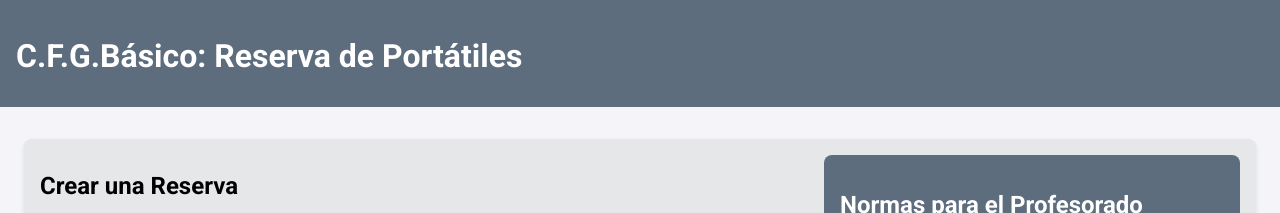
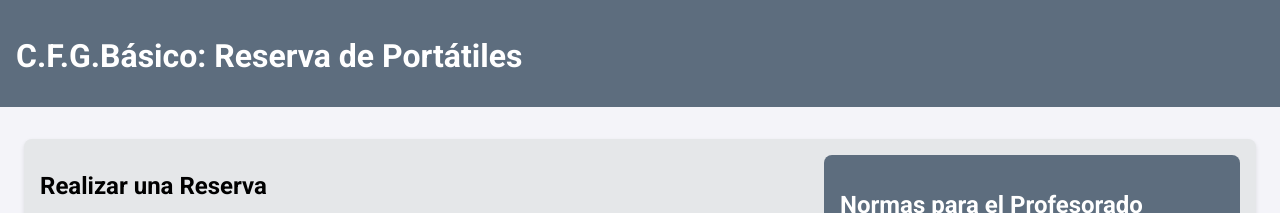
Before and after one commit to ix-mael/reserva-portatiles, a plain HTML site: page index.html in a window 1280 px wide. Shown: the top 213 px of the page. Drawn offline with Linux system fonts and the light colour scheme.

Commit message:
Update index.html

```diff
--- a/index.html
+++ b/index.html
@@ -128,7 +128,7 @@
     <div class="container">
         <!-- Formulario de Reserva -->
         <div class="form-container">
-            <h1>Crear una Reserva</h1>
+            <h1>Realizar una Reserva</h1>
             <div id="message" class="message">¡Reserva realizada con éxito!</div>
             <div id="error-message" class="error-message"></div>
             <div class="form-group">
```
